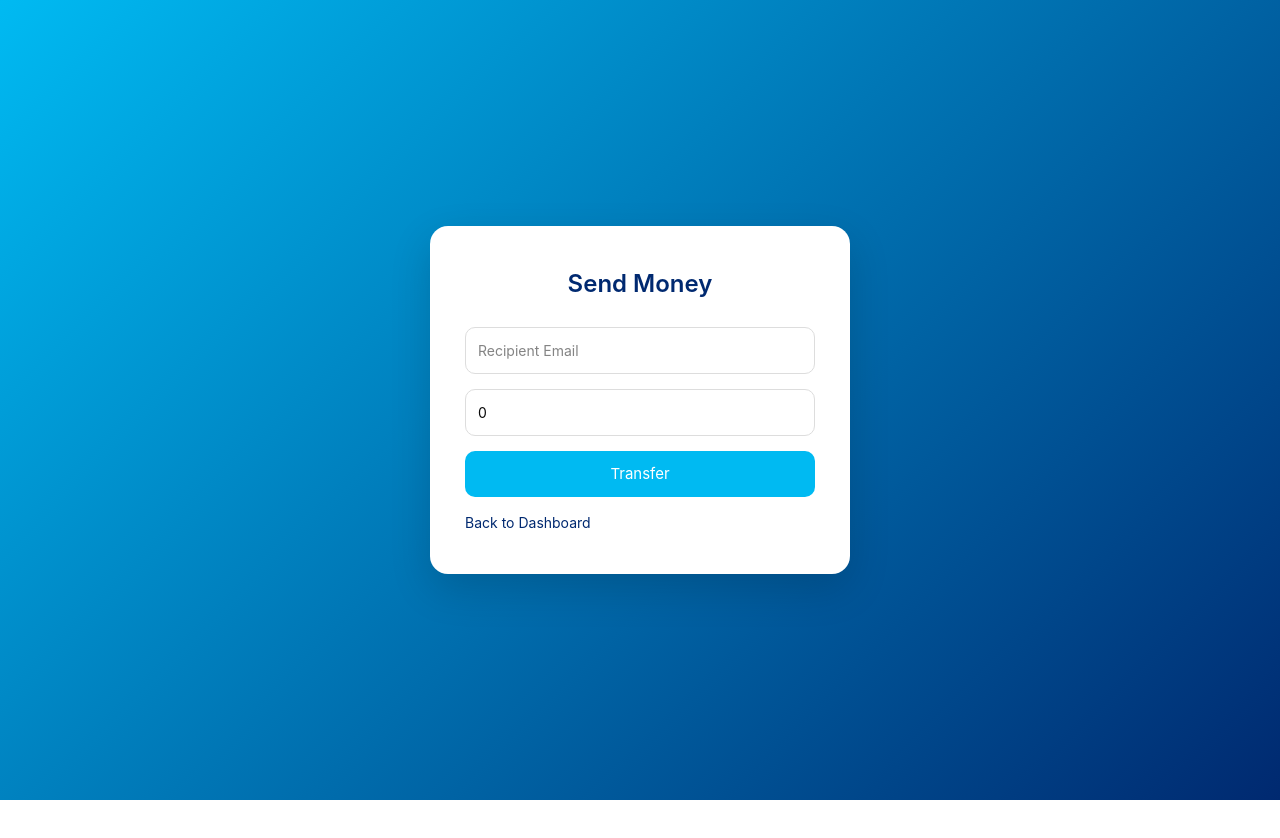
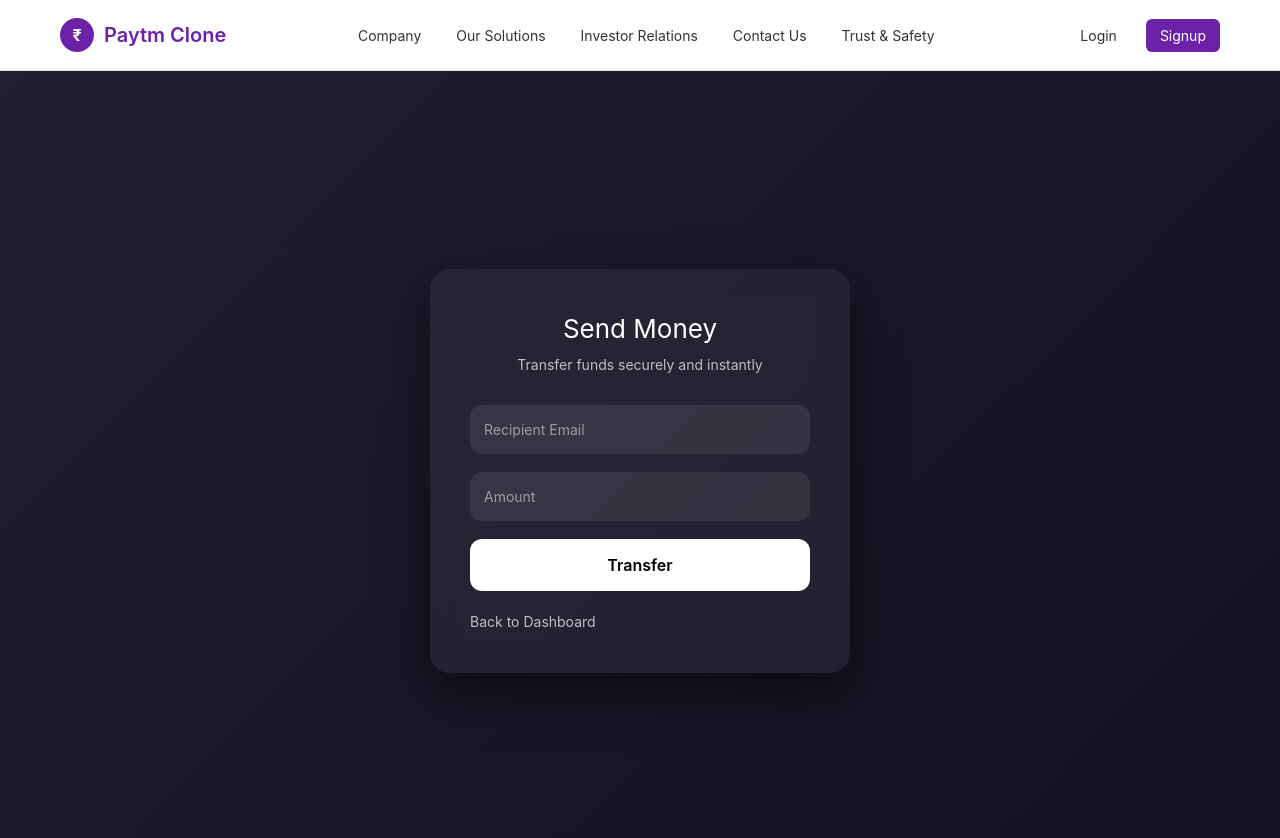
Before and after one commit to INVgrimmjaw/Paytm-end-to-end, a React (Vite) app in the folder Paytm/frontend/: page /send in a window 1280 px wide. Shown: the top 838 px of the page. Before the commit the page ends 800 px from the top, so only its background shows below. Built offline with nearby package versions, Linux system fonts and the light colour scheme.

Commit message:
send money page modified

```diff
--- a/Paytm/frontend/src/Styles/SendMoney.css
+++ b/Paytm/frontend/src/Styles/SendMoney.css
@@ -1,88 +1,104 @@
 .send-container {
-  position: fixed;
-  top: 0;
-  left: 0;
-  width: 100vw;
-  height: 100vh;
-  background: linear-gradient(135deg, #00baf2, #002970);
+  min-height: 100vh;
+  background: linear-gradient(135deg, #1e1e2f, #121220);
   display: flex;
   justify-content: center;
   align-items: center;
   padding: 20px;
+  color: white;
 }
 
-.send-wrapper {
-  background: white;
-  padding: 40px 35px;
-  border-radius: 18px;
+.send-card {
+  background: rgba(255, 255, 255, 0.05);
+  backdrop-filter: blur(15px);
+  padding: 40px;
+  border-radius: 20px;
   width: 100%;
   max-width: 420px;
-  box-shadow: 0 15px 40px rgba(0, 0, 0, 0.15);
+  box-shadow: 0 20px 50px rgba(0, 0, 0, 0.5);
 }
 
-.send-title {
+.send-header {
   text-align: center;
-  margin-bottom: 25px;
-  font-size: 24px;
-  font-weight: 600;
-  color: #002970;
+  margin-bottom: 30px;
+}
+
+.send-header h2 {
+  font-size: 26px;
+  margin-bottom: 6px;
+}
+
+.send-header p {
+  font-size: 14px;
+  opacity: 0.7;
 }
 
 .send-form {
   display: flex;
   flex-direction: column;
-  gap: 15px;
+  gap: 18px;
 }
 
 .send-input {
-  padding: 12px;
-  border-radius: 10px;
-  border: 1px solid #ddd;
+  padding: 14px;
+  border-radius: 12px;
+  border: none;
+  background: rgba(255, 255, 255, 0.08);
+  color: white;
   font-size: 14px;
   outline: none;
-  transition: 0.2s ease;
+}
+
+.send-input::placeholder {
+  color: rgba(255, 255, 255, 0.5);
 }
 
 .send-input:focus {
-  border-color: #00baf2;
+  background: rgba(255, 255, 255, 0.15);
 }
 
 .send-btn {
-  padding: 12px;
-  border-radius: 10px;
+  padding: 14px;
+  border-radius: 12px;
   border: none;
-  background-color: #00baf2;
-  color: white;
-  font-size: 15px;
+  background: white;
+  color: black;
+  font-weight: 600;
   cursor: pointer;
   transition: 0.3s ease;
 }
 
 .send-btn:hover {
-  background-color: #0095c8;
+  transform: translateY(-2px);
+}
+
+.send-btn:disabled {
+  opacity: 0.6;
+  cursor: not-allowed;
 }
 
 .send-error {
-  color: #ef4444;
+  color: #ff6b6b;
   font-size: 13px;
   text-align: center;
 }
 
 .send-success {
-  color: #22c55e;
+  color: #4ade80;
   font-size: 13px;
   text-align: center;
 }
 
 .back-btn {
-  margin-top: 15px;
+  margin-top: 20px;
   background: none;
   border: none;
-  color: #002970;
+  color: white;
   cursor: pointer;
   font-size: 14px;
+  opacity: 0.7;
 }
 
 .back-btn:hover {
-  text-decoration: underline;
+  opacity: 1;
 }
--- a/Paytm/frontend/src/pages/SendMoney.tsx
+++ b/Paytm/frontend/src/pages/SendMoney.tsx
@@ -5,20 +5,29 @@ import "../Styles/SendMoney.css";
 const SendMoney = () => {
   const navigate = useNavigate();
 
-  const [recipientEmail, setRecipientEmail] = useState<string>("");
-  const [amount, setAmount] = useState<number>(0);
-  const [message, setMessage] = useState<string>("");
-  const [error, setError] = useState<string>("");
+  const [recipientEmail, setRecipientEmail] = useState("");
+  const [amount, setAmount] = useState("");
+  const [message, setMessage] = useState("");
+  const [error, setError] = useState("");
+  const [loading, setLoading] = useState(false);
 
   const handleTransfer = async (e: React.FormEvent<HTMLFormElement>) => {
     e.preventDefault();
     setError("");
     setMessage("");
 
+    if (!recipientEmail || !amount || Number(amount) <= 0) {
+      setError("Please enter valid details");
+      return;
+    }
+
     try {
+      setLoading(true);
       const token = localStorage.getItem("token");
 
-      const response = await fetch("http://localhost:3000/api/transaction/send", {
+      const response = await fetch(
+        "http://localhost:3000/api/transaction/send",
+        {
           method: "POST",
           headers: {
             "Content-Type": "application/json",
@@ -26,29 +35,37 @@ const SendMoney = () => {
           },
           body: JSON.stringify({
             recipientEmail,
-          amount,
+            amount: Number(amount),
           }),
-      });
+        }
+      );
 
       const data = await response.json();
 
       if (!response.ok) {
         setError(data.message || "Transaction failed");
+        setLoading(false);
         return;
       }
 
       setMessage("Money sent successfully");
       setRecipientEmail("");
-      setAmount(0);
-    } catch (err) {
+      setAmount("");
+    } catch {
       setError("Something went wrong");
+    } finally {
+      setLoading(false);
     }
   };
 
   return (
     <div className="send-container">
-      <div className="send-wrapper">
-        <h2 className="send-title">Send Money</h2>
+      <div className="send-card">
+
+        <div className="send-header">
+          <h2>Send Money</h2>
+          <p>Transfer funds securely and instantly</p>
+        </div>
 
         <form onSubmit={handleTransfer} className="send-form">
           <input
@@ -65,7 +82,7 @@ const SendMoney = () => {
             placeholder="Amount"
             className="send-input"
             value={amount}
-            onChange={(e) => setAmount(Number(e.target.value))}
+            onChange={(e) => setAmount(e.target.value)}
             required
             min="1"
           />
@@ -73,14 +90,22 @@ const SendMoney = () => {
           {error && <p className="send-error">{error}</p>}
           {message && <p className="send-success">{message}</p>}
 
-          <button type="submit" className="send-btn">
-            Transfer
+          <button
+            type="submit"
+            className="send-btn"
+            disabled={loading}
+          >
+            {loading ? "Processing..." : "Transfer"}
           </button>
         </form>
 
-        <button className="back-btn" onClick={() => navigate("/dashboard")}>
+        <button
+          className="back-btn"
+          onClick={() => navigate("/dashboard")}
+        >
           Back to Dashboard
         </button>
+
       </div>
     </div>
   );
```
Also changed, not shown: Paytm/frontend/src/Styles/Navbar.css (line endings or trailing spaces). Lines whose indentation alone changed are shown as unchanged.
